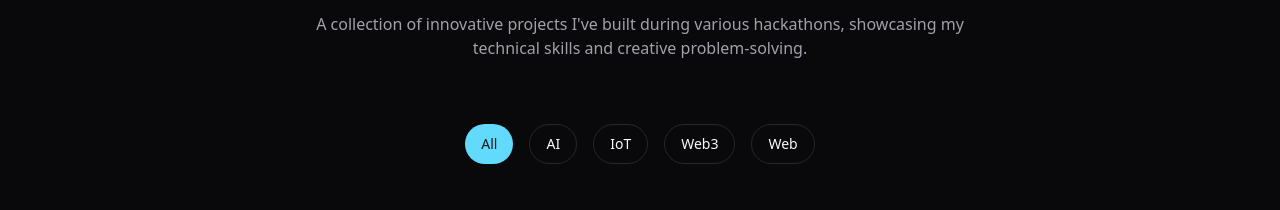
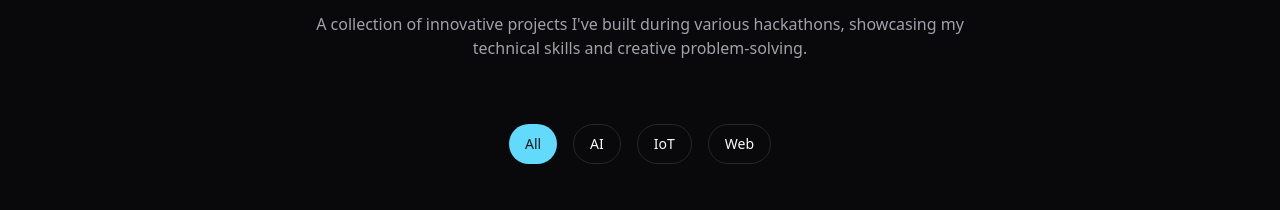
Before and after one commit to Mutindaa254/glow-up-portfolio-dark, a React (Vite) app: page / in a window 1280 px wide. Shown: the part 924-1134 px from the top of the page. Built offline with nearby package versions, Linux system fonts and the light colour scheme; grey boxes are pictures that could not be loaded.

Commit message:
Remove Web3 button
Remove the Web3 button from the filter options.

```diff
--- a/src/components/ProjectsSection.tsx
+++ b/src/components/ProjectsSection.tsx
@@ -1,3 +1,4 @@
+
 import { useState } from "react";
 import { motion } from "framer-motion";
 import { ExternalLink, Github } from "lucide-react";
@@ -50,7 +51,7 @@ const projects: Project[] = [
 
 const ProjectsSection = () => {
   const [filter, setFilter] = useState("All");
-  const categories = ["All", "AI", "IoT", "Web3", "Web"];
+  const categories = ["All", "AI", "IoT", "Web"];
 
   const filteredProjects = filter === "All"
     ? projects
```
